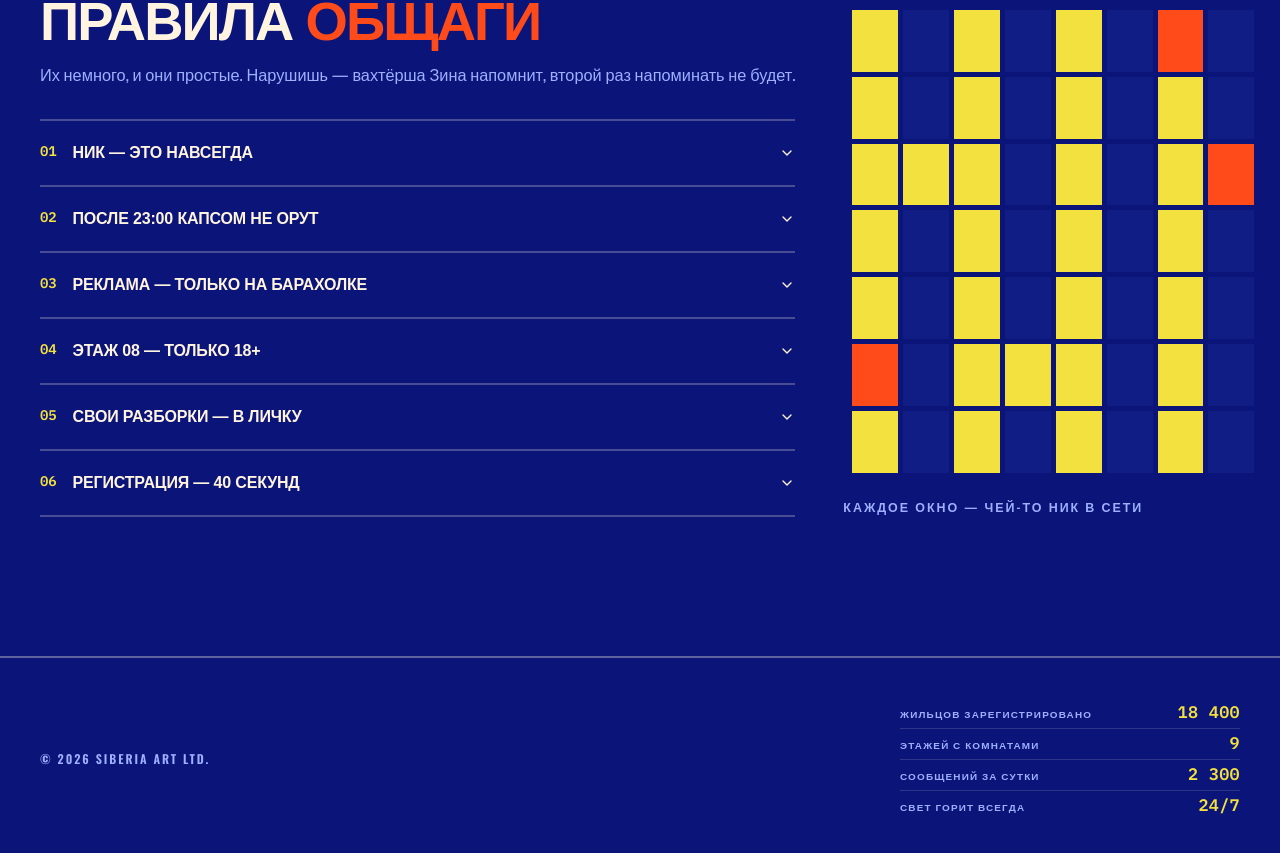
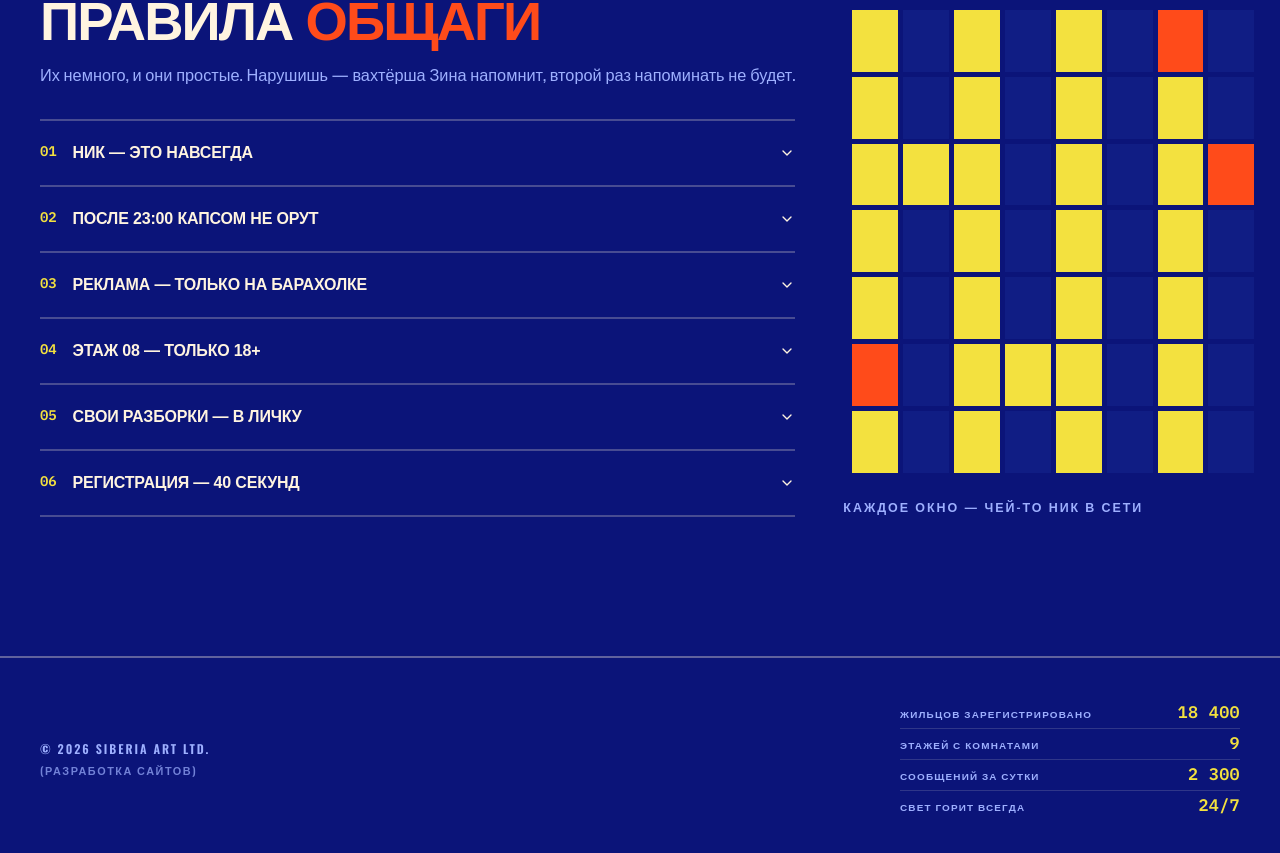
Before and after one commit to sperminator985-sketch/chat-app-registration, a React (Vite) app: page / in a window 1280 px wide. Shown: the part 2707-3560 px from the top of the page. Built offline with nearby package versions, Linux system fonts and the light colour scheme; no server answers; a web font is replaced by a local one.

Commit message:
[FIX] Исправил проблему с отображением сайта

```diff
--- a/src/components/Footer.tsx
+++ b/src/components/Footer.tsx
@@ -3,7 +3,10 @@ import Stats from '@/components/Stats';
 const Footer = () => (
   <footer className="border-t-2 border-foreground/35 bg-card">
     <div className="mx-auto flex max-w-[1400px] flex-col items-center gap-4 px-5 py-10 text-[0.76rem] font-semibold uppercase tracking-[0.16em] text-muted-foreground sm:flex-row sm:items-center sm:justify-between md:px-10">
-      <span className="shrink-0">© 2026 Siberia Art Ltd.</span>
+      <span className="flex shrink-0 flex-col gap-1">
+        © 2026 Siberia Art Ltd.
+        <span className="text-[0.68rem] tracking-[0.14em] text-muted-foreground/70">(разработка сайтов)</span>
+      </span>
       <Stats />
     </div>
   </footer>
```
